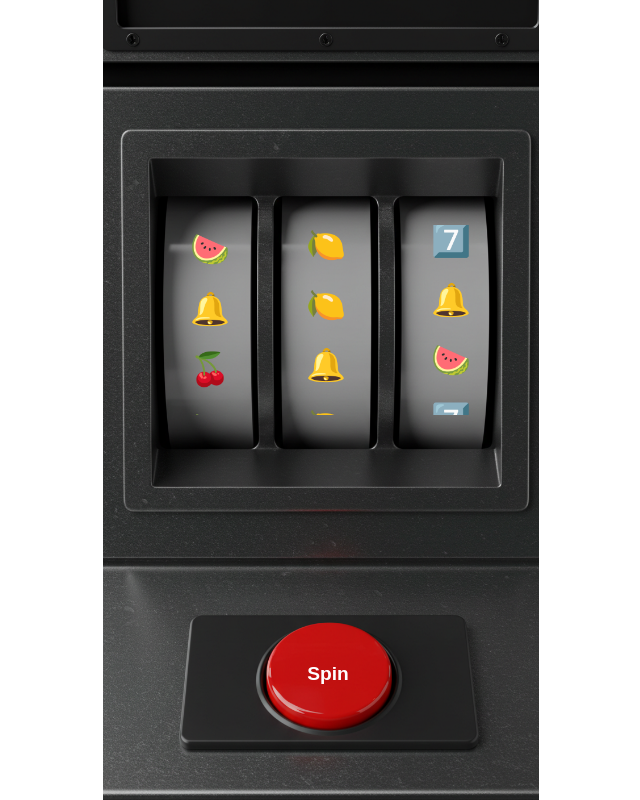
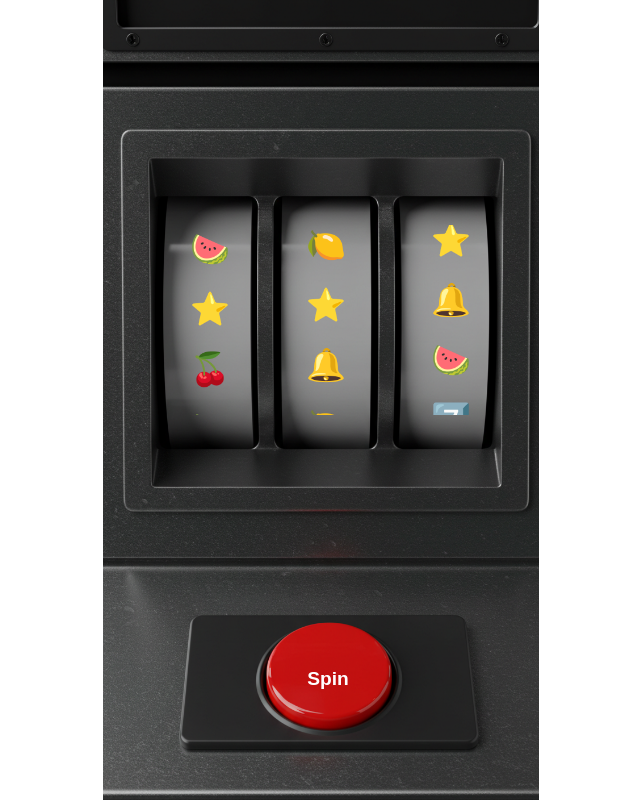
Before and after one commit to DYF-Software/slot, a plain HTML site: page index.html in a window 1280 px wide. Both pictures are taken after a click on the button "Spin". Shown: the whole page, without its empty margins (319-959 px from the left). Drawn offline with Linux system fonts and the light colour scheme.

Commit message:
create scenario

```diff
--- a/script.js
+++ b/script.js
@@ -8,6 +8,7 @@ function getRandomSymbols() {
   for (let i = 0; i < totalSymbols; i++) {
     randomSymbols.push(symbols[Math.floor(Math.random() * symbols.length)]);
   }
+  randomSymbols[5]="⭐";
   return randomSymbols;
 }
 
@@ -22,7 +23,6 @@ function createReelContent(reel) {
     reel.appendChild(slotDiv);
   });
 
-  // Başlangıçta içeriği aşağıya kaydır
   reel.style.transform = `translateY(-${reel.scrollHeight / 2}px)`;
 }
 
@@ -40,7 +40,7 @@ function spinReels() {
     createReelContent(reel);
   });
 
-  void reels[0].offsetHeight; // Render güncellemesi için
+  void reels[0].offsetHeight;
 
   let completedReels = 0;
   reels.forEach((reel) => {
@@ -53,9 +53,6 @@ function spinReels() {
     reel.addEventListener("transitionend", function onEnd() {
       reel.removeEventListener("transitionend", onEnd);
 
-      // Döngüyü tamamladıktan sonra tekrar başa al
-      //reel.style.transform = `translateY(-${reel.scrollHeight / 2}px)`;
-
       completedReels++;
       if (completedReels === reels.length) {
         spinButton.disabled = false;
@@ -67,7 +64,7 @@ function spinReels() {
 
 function checkWin() {
   const results = Array.from(reels).map((reel) => {
-    return reel.children[5].innerText; // Aşağıdan sayım yaparak uygun sırayı kontrol et
+    return reel.children[5].innerText;
   });
 
   if (results[0] === results[1] && results[1] === results[2]) {
--- a/styles.css
+++ b/styles.css
@@ -25,7 +25,7 @@ body {
 .slot-machine {
     position: absolute;
     width: 50vw;
-    max-width: 600px;
+    max-width: 300px;
     top: 40%;
     left: 50%;
     transform: translate(-50%, -50%);
@@ -38,6 +38,7 @@ body {
     justify-content: center;
     align-items: center;
     overflow: hidden;
+    gap: 30px;
 }
 
 .reel-container {
@@ -70,8 +71,8 @@ body {
 }
 
 button {
-    padding: 25px 30px; /* Butonu büyüttük */
-    font-size: 1.2rem; /* Yazıyı büyüttük */
+    padding: 25px 30px;
+    font-size: 1.2rem;
     background: transparent;
     color: white;
     font-weight: bold;
@@ -82,12 +83,16 @@ button {
     box-shadow: none;
     transition: 0.2s;
     position: absolute;
-    top: calc(95% + 240px); /* Butonu daha aşağıya aldık */
+    top: calc(95% + 245px);
     left: calc(50% + 7px);
     transform: translate(-50%, -50%);
 }
 
 button:hover {
     background: transparent;
-    color: #ffd700; /* Hafif altın sarısı parlak bir efekt */
+    color: #ffd700;
 }
+
+button:active {
+    transform: translate(-50%, -50%) scale(0.9);
+}
```
